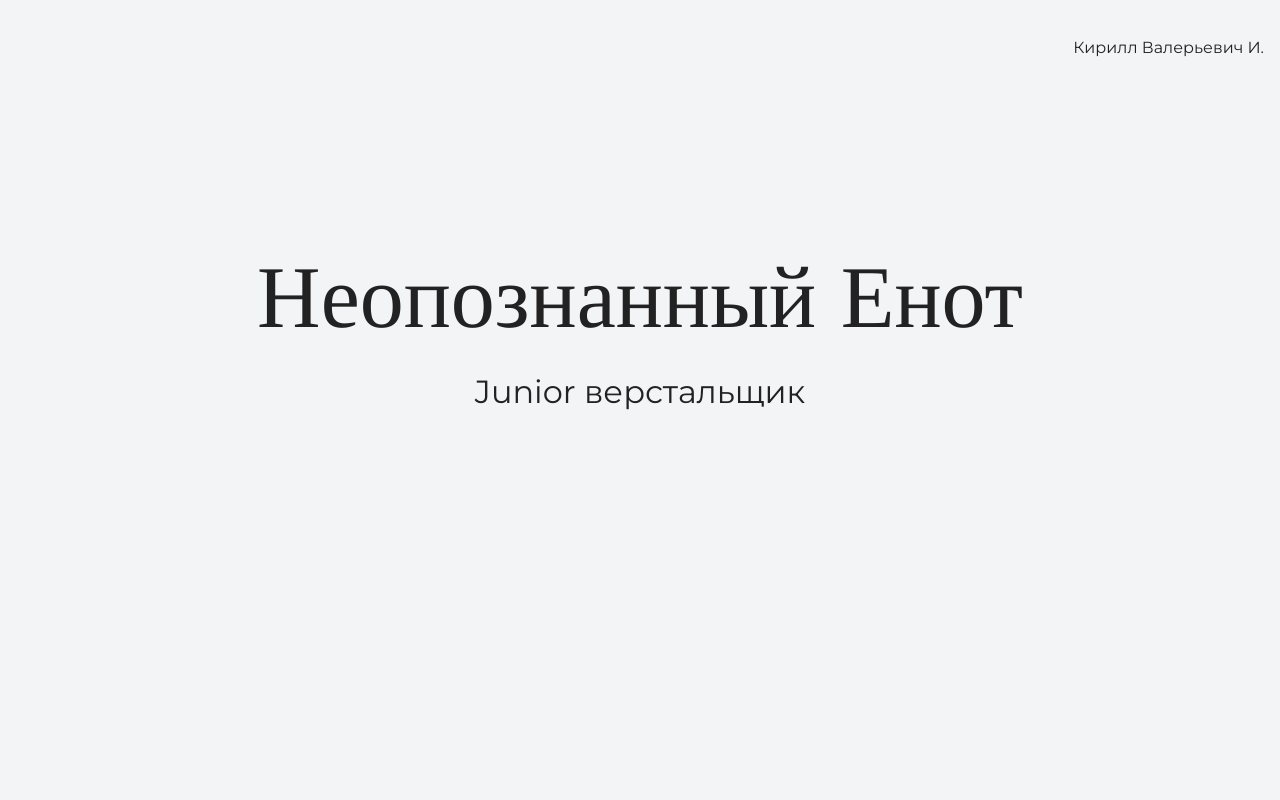
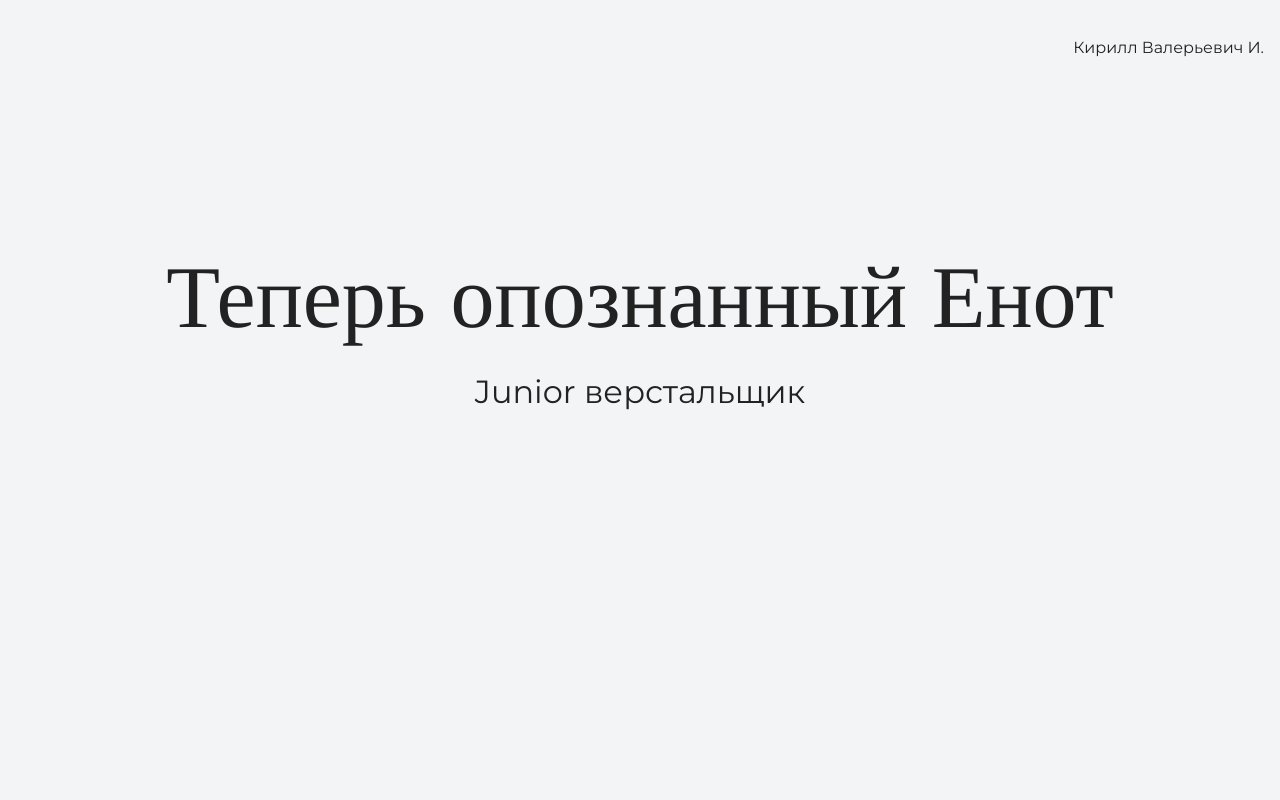
Before and after one commit to KirillVLRV/my-site, a plain HTML site: page index.html in a window 1280 px wide. Shown: the top 800 px of the page. Drawn offline with nearby package versions, Linux system fonts and the light colour scheme.

Commit message:
Корректируем текст на главной странице

```diff
--- a/index.html
+++ b/index.html
@@ -16,7 +16,7 @@
 
     <section class="hero-image">
       <div class="container">
-        <h1 class="heading">Неопознанный Енот</h1>
+        <h1 class="heading">Теперь опознанный Енот</h1>
         <p>Junior верстальщик</p>
       </div>
     </section>
```
